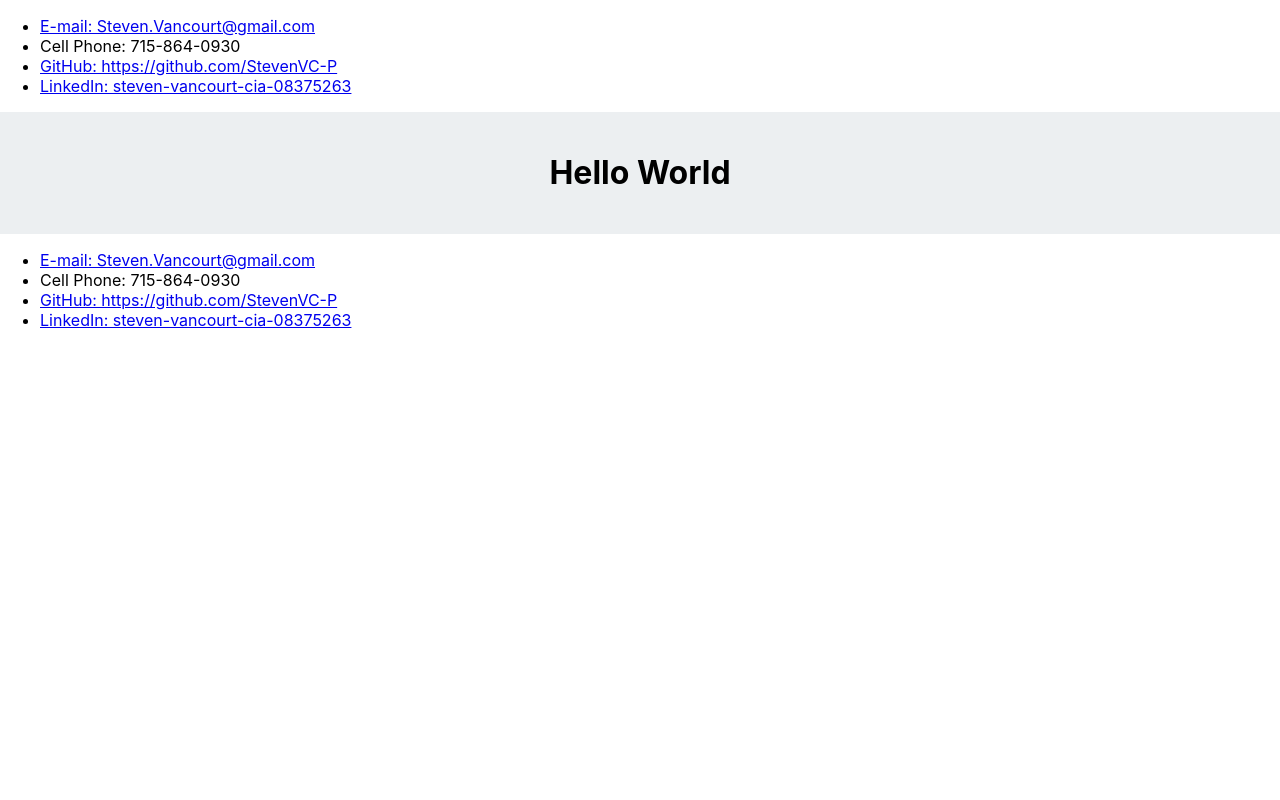
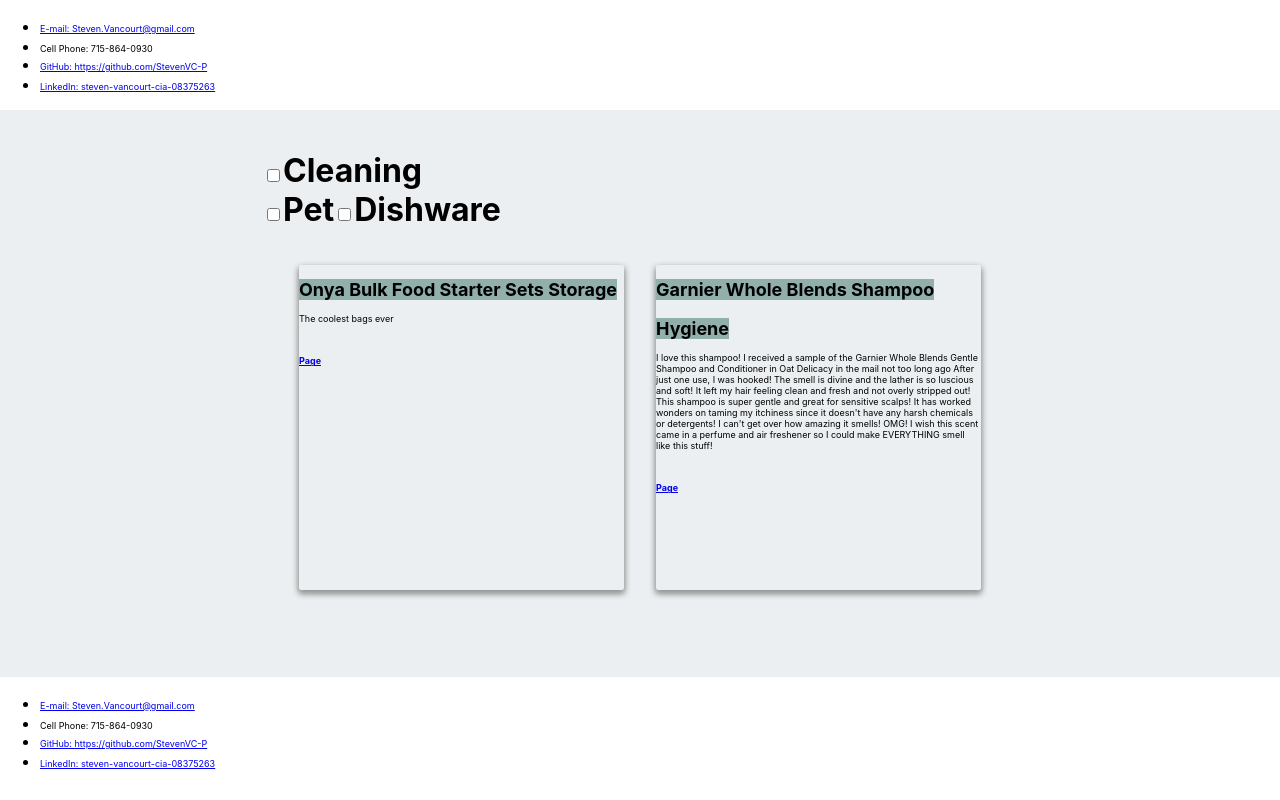
Before and after one commit to StevenVC-P/swaps, a React (Create React App) app in the folder client/: page /home in a window 1280 px wide. Built offline with nearby package versions, Linux system fonts and the light colour scheme.

Commit message:
built checbox components, and have added smallcards to home page

```diff
--- /dev/null
+++ b/client/src/components/Cardlg/style.css
@@ -0,0 +1,35 @@
+.card {
+  border-radius: 2px;
+  height: 325px;
+  margin: 1rem;
+  position: relative;
+  width: 325px;
+  box-shadow: 0 3px 6px #999, 0 3px 6px #999;
+  text-align: left;
+}
+
+.header{
+  background: #92B0AB;
+  color: 3E5045;
+  text-indent: 15%;
+  font-size: large;
+}
+
+.card > .content {
+  padding-left: 1rem;
+  padding-right: 1rem;
+  font-size: xx-small;
+}
+
+.card > .content > ul {
+  list-style-type: none;
+}
+
+.card > .content > ul > li {
+  margin-top: 18px;
+}
+
+p, .nav-link {
+  font-size: xx-small;
+  font-weight: normal;
+}
--- a/client/src/components/Cardsm/index.js
+++ b/client/src/components/Cardsm/index.js
@@ -0,0 +1,14 @@
+import React from "react";
+import "./style.css";
+
+function Cardlg(props) {
+  return (
+    <div className="card">
+      <strong className="header">{props.name} {props.type}</strong>
+        <p>{props.review}</p>
+      <a className="nav-link nav-itemb" href={props.url} target = "_blank" rel="noopener noreferrer"><strong>Page</strong></a>
+
+    </div>
+  );
+}
+export default Cardlg;
--- /dev/null
+++ b/client/src/components/Cardsm/style.css
@@ -0,0 +1,35 @@
+.card {
+  border-radius: 2px;
+  height: 325px;
+  margin: 1rem;
+  position: relative;
+  width: 325px;
+  box-shadow: 0 3px 6px #999, 0 3px 6px #999;
+  text-align: left;
+}
+
+.header{
+  background: #92B0AB;
+  color: 3E5045;
+  text-indent: 15%;
+  font-size: large;
+}
+
+.card > .content {
+  padding-left: 1rem;
+  padding-right: 1rem;
+  font-size: xx-small;
+}
+
+.card > .content > ul {
+  list-style-type: none;
+}
+
+.card > .content > ul > li {
+  margin-top: 18px;
+}
+
+p, .nav-link {
+  font-size: xx-small;
+  font-weight: normal;
+}
--- /dev/null
+++ b/client/src/components/Checkbox/index.js
@@ -0,0 +1,7 @@
+import React from "react";
+
+const Checkbox = props => (
+    <input type="checkbox" {...props} />
+  )
+
+export default Checkbox;
--- a/client/src/components/Favbar/index.js
+++ b/client/src/components/Favbar/index.js
@@ -0,0 +1,9 @@
+import React from "react";
+
+function Favbar (props) {
+    return(
+        <p>{props.name}</p>
+    )
+}
+
+export default Favbar;
--- a/client/src/components/Filterbar/index.js
+++ b/client/src/components/Filterbar/index.js
@@ -0,0 +1,35 @@
+import React from "react";
+import Checkbox from "../Checkbox";
+
+class Filterbar extends React.Component {
+
+    state = { checked: false }
+    handleCheckboxChange = event =>
+      this.setState({ checked: event.target.checked })
+
+    render(){
+    return(
+        <div>
+             <label for="cleaning">
+                <Checkbox
+                checked={this.state.checked}
+                onChange={this.handleCheckboxChange}/>
+                <span>Cleaning</span>
+            </label><br></br>
+            <label for="pet">
+                <Checkbox
+                checked={this.state.checked}
+                onChange={this.handleCheckboxChange}/>
+               <span>Pet</span>
+            </label>
+            <label for="dishware">
+                <Checkbox
+                checked={this.state.checked}
+                onChange={this.handleCheckboxChange}/>
+               <span>Dishware</span>
+            </label>
+        </div>
+    )}
+}
+
+export default Filterbar;
--- a/client/src/pages/Home/index.js
+++ b/client/src/pages/Home/index.js
@@ -1,12 +1,34 @@
-import React from "react";
+import React, { useState, useEffect } from "react";
+import Cardsm from "../../components/Cardsm";
+import Filterbar from "../../components/Filterbar";
+import Favbar from "../../components/Favbar";
+import Wrapper from "../../components/Wrapper";
+import products from "../../products.json";
 
 function Home () {
-    return(
-        <h1>
-            Hello World
-        </h1>
-    )
+    const [productState, setProductState] = useState([])
+
+    useEffect(()=>{
+        setProductState(products)
+    }, []);
+
+        return(
+            <h1>
+                <Filterbar />
+                <Wrapper>
+                    {productState.map(userPost => (
+                        <Cardsm
+                        id={userPost.id}
+                        name={userPost.name}
+                        type={userPost.type}
+                        review={userPost.review}
+                        url={userPost.url}
+                        />
+                    ))}
+                </Wrapper>
+                <Favbar />
+            </h1>
+        )
 }
 
-
 export default Home;
--- a/client/src/pages/Post/index.js
+++ b/client/src/pages/Post/index.js
@@ -1,12 +1,30 @@
-import React from "react";
+import React, { useState, useEffect } from "react";
+import Cardlg from "../../components/Cardsm";
+import Wrapper from "../../components/Wrapper";
+import products from "../../products.json";
 
 function Post () {
-    return(
-        <h1>
-            Hello World
-        </h1>
-    )
+    const [productState, setProductState] = useState([])
+
+    useEffect(()=>{
+        setProductState(products)
+    }, []);
+
+        return(
+            <h1>
+                <Wrapper>
+                    {productState.map(userPost => (
+                        <Cardlg
+                        id={userPost.id}
+                        name={userPost.name}
+                        type={userPost.type}
+                        review={userPost.review}
+                        url={userPost.url}
+                        />
+                    ))}
+                </Wrapper>
+            </h1>
+        )
 }
 
-
 export default Post;
--- /dev/null
+++ b/client/src/products.json
@@ -0,0 +1,16 @@
+[
+    {
+        "id":1,
+        "name":"Onya Bulk Food Starter Sets",
+        "type":"Storage",
+        "review": "The coolest bags ever",
+        "url":"https://www.onyalife.com/product/reusable-bulk-food-bag-set//"
+    },
+    {
+        "id":2,
+        "name":"Garnier Whole Blends Shampoo",
+        "type":"Hygiene",
+        "review": "I love this shampoo! I received a sample of the Garnier Whole Blends Gentle Shampoo and Conditioner in Oat Delicacy in the mail not too long ago After just one use, I was hooked! The smell is divine and the lather is so luscious and soft! It left my hair feeling clean and fresh and not overly stripped out! This shampoo is super gentle and great for sensitive scalps! It has worked wonders on taming my itchiness since it doesn't have any harsh chemicals or detergents! I can't get over how amazing it smells! OMG! I wish this scent came in a perfume and air freshener so I could make EVERYTHING smell like this stuff!",
+        "url":"https://www.amazon.com/dp/B01AUJ1RC0?linkCode=ogi&tag=goodhousekeeping_auto-append-20&ascsubtag=[artid|10055.g.31291481[src|[ch|[lt|"
+    }
+]
```
Also changed, not shown: client/src/components/Cardlg/index.js (+14 -0 lines).
